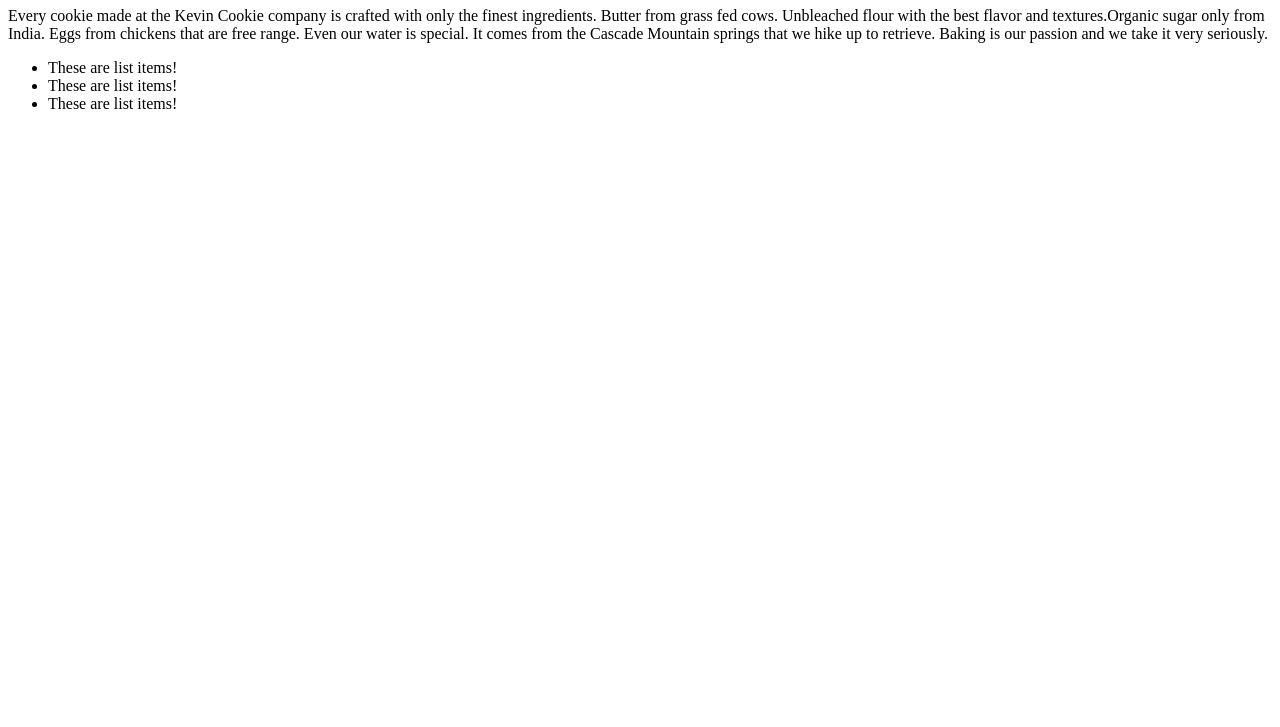
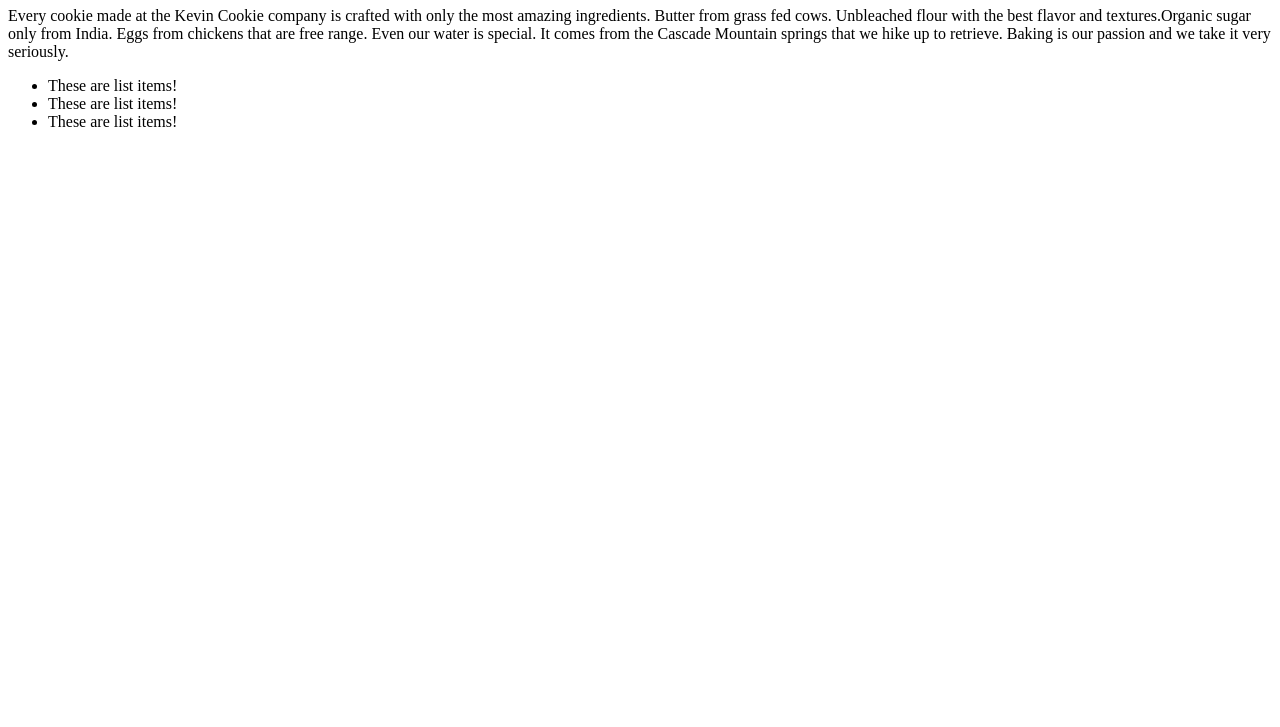
Before and after one commit to jahmeeel/Git-Practice-KevinCookieCompany.com, a plain HTML site: page git-practice-src/index.html in a window 1280 px wide. Shown: the part 73-800 px from the top of the page. Drawn offline with Linux system fonts and the light colour scheme.

Commit message:
Updated index text.

```diff
--- a/git-practice-src/index.html
+++ b/git-practice-src/index.html
@@ -4,7 +4,7 @@
     <h1>Deliciousness in every bite!</h1>
     <p>
       Every cookie made at the Kevin Cookie company is crafted with only the
-      finest ingredients. Butter from grass fed cows. Unbleached flour with the best flavor and textures.Organic sugar only from India. Eggs from
+      most amazing ingredients. Butter from grass fed cows. Unbleached flour with the best flavor and textures.Organic sugar only from India. Eggs from
       chickens that are free range.
 
       Even our water is special. It comes from the Cascade Mountain springs that we hike up to retrieve. Baking is our
```
